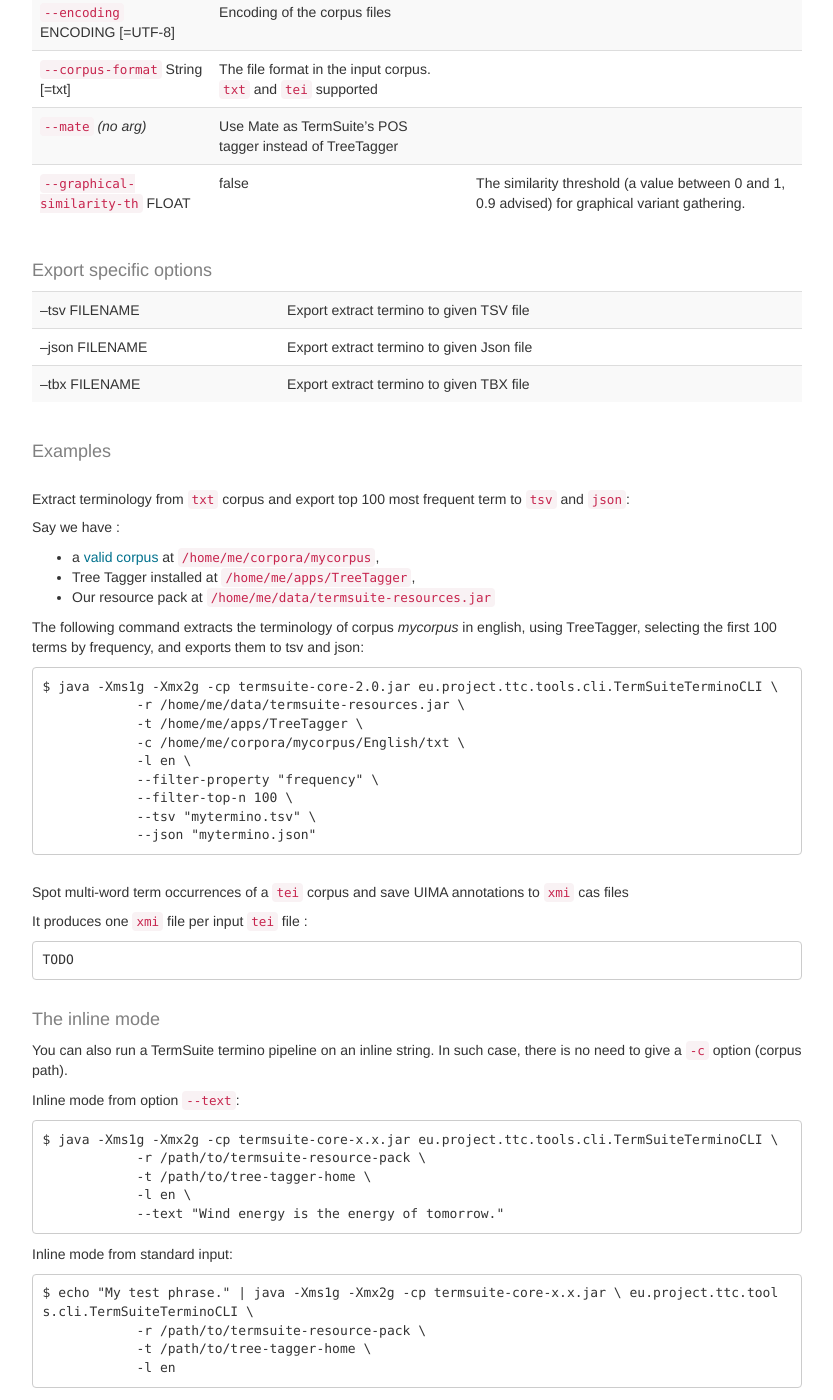
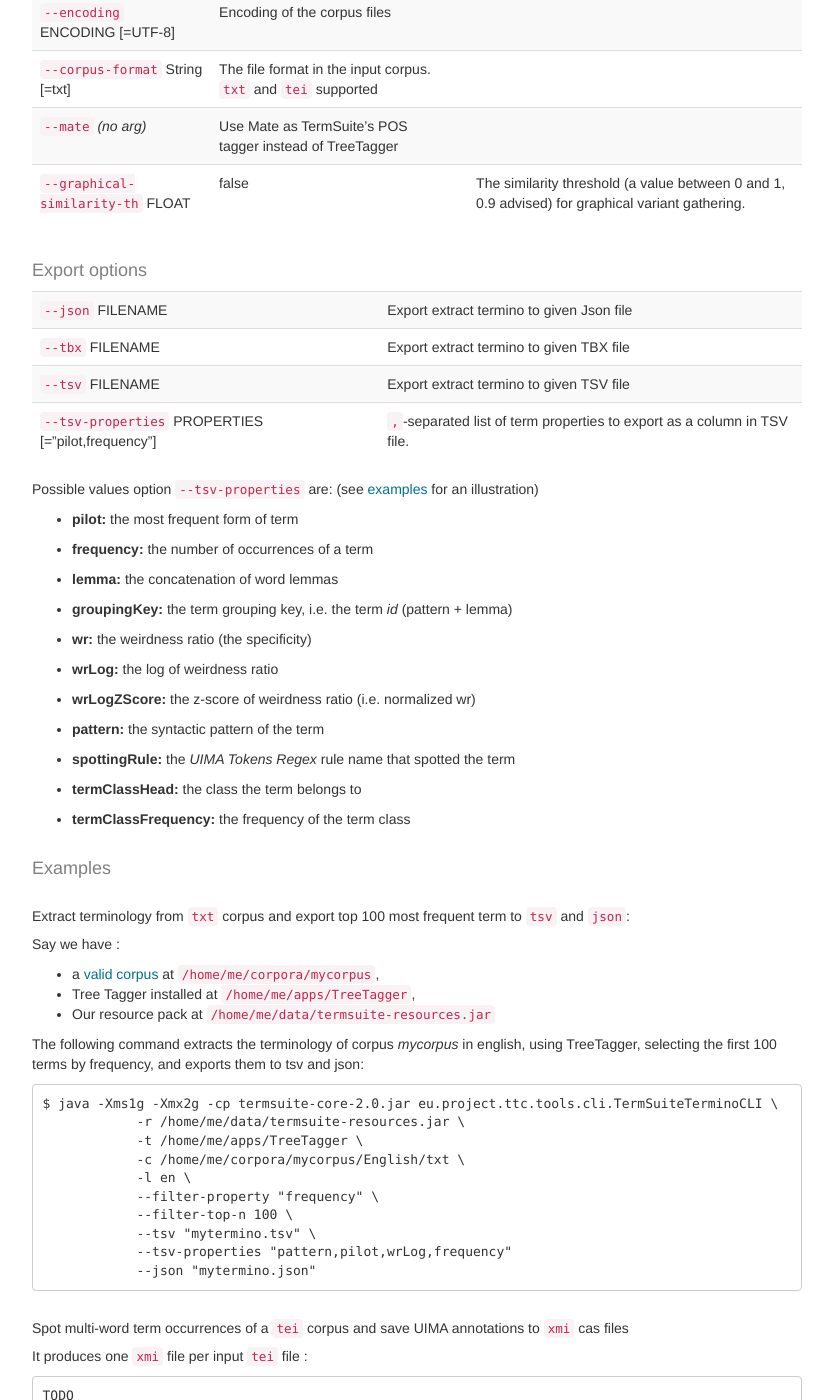
Before and after one commit to termsuite/termsuite.github.io, a Jekyll site: the page built from _documentation/18-command-line-api.md, in a window 1280 px wide and 1400 px high, scrolled down 2372 px. Shown: the whole window, without its empty margins (423-1256 px from the left). Built offline with Jekyll 4.4.1, drawn with Linux system fonts in a browser that asks for light colours; nearby versions of some CDN libraries; some of the changed text lies outside the part shown.

Commit message:
Added --tsv-properties

```diff
--- a/_data/filtering-properties.yml
+++ b/_data/filtering-properties.yml
@@ -1,6 +1,15 @@
+- name: pilot
+  description: the most frequent form of term
+  filter: false
 - name: frequency
   description: the number of occurrences of a term
   filter: true
+- name: lemma
+  description: the concatenation of word lemmas
+  filter: false
+- name: groupingKey
+  description: the term grouping key, i.e. the term *id* (pattern + lemma)
+  filter: false
 - name: wr
   description: the weirdness ratio (the specificity)
   filter: true
@@ -10,6 +19,15 @@
 - name: wrLogZScore
   description: the z-score of weirdness ratio (i.e. normalized wr)
   filter: true
+- name: pattern
+  description: the syntactic pattern of the term
+  filter: false
+- name: spottingRule
+  description: the *UIMA Tokens Regex* rule name that spotted the term
+  filter: false
+- name: termClassHead
+  description: the class the term belongs to
+  filter: false
 - name: termClassFrequency
   description: the frequency of the term class
   filter: true
--- a/_documentation/18-command-line-api.md
+++ b/_documentation/18-command-line-api.md
@@ -80,13 +80,20 @@
 | `--graphical-similarity-th` FLOAT 	|   false   	|         	|      The similarity threshold (a value between 0 and 1, 0.9 advised) for graphical variant gathering.   	|
 {: class="table table-striped"}
 
-#### Export specific options
+#### Export options
 {:id="export"}
 
-| --tsv FILENAME 	| Export extract termino to given TSV file |
-| --json FILENAME 	| Export extract termino to given Json file |
-| --tbx FILENAME 	| Export extract termino to given TBX file	|
+| `--json` FILENAME 	| Export extract termino to given Json file |
+| `--tbx` FILENAME 	| Export extract termino to given TBX file	|
+| `--tsv` FILENAME 	| Export extract termino to given TSV file |
+| `--tsv-properties` PROPERTIES [="pilot,frequency"]	| `,`-separated list of term properties to export as a column in TSV file. |
 {: class="table table-striped"}
+
+Possible values option `--tsv-properties` are: (see [examples](#examples) for an illustration)
+
+{% for p in site.data.filtering-properties %}
+  * **{{p.name}}:** {{p.description}}
+{% endfor %}
 
 #### Examples
 {:id="termino-examples"}
@@ -111,6 +118,7 @@
             --filter-property "frequency" \
             --filter-top-n 100 \
             --tsv "mytermino.tsv" \
+            --tsv-properties "pattern,pilot,wrLog,frequency"
             --json "mytermino.json"
 ~~~
 
```
